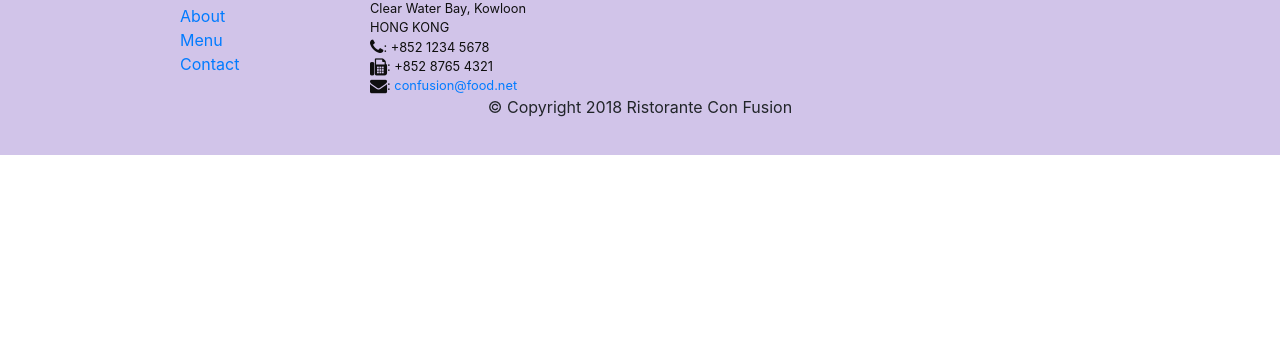
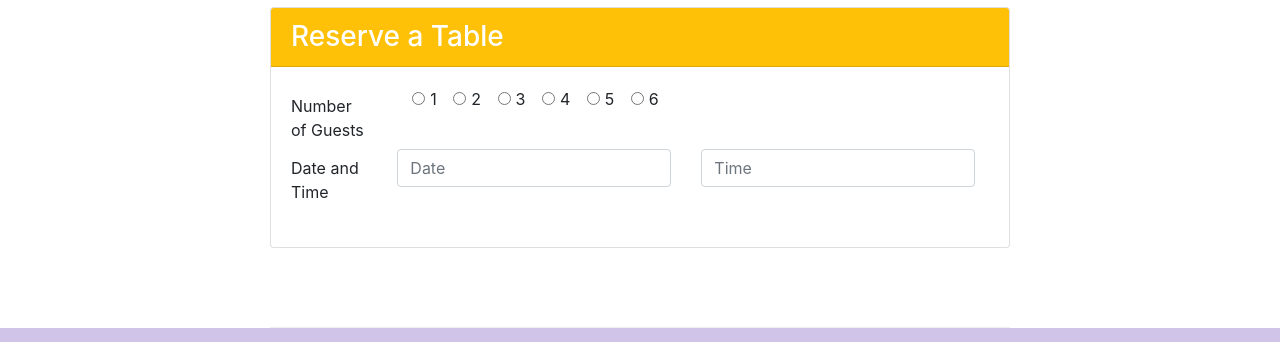
Before and after one commit to AniGhodake/Website_RistoranteConfusion, a website: page index.html in a window 1280 px wide. Shown: the part 1606-1948 px from the top of the page. Before the commit the page ends 1761 px from the top, so only its background shows below. Drawn offline with nearby package versions, Linux system fonts and the light colour scheme.

Commit message:
Assignment 2

```diff
--- a/index.html
+++ b/index.html
@@ -41,10 +41,16 @@
             <div class="row row-header">
                 <div class="col-12 col-sm-6">
                     <h1>Ristorante con Fusion</h1>
-                    <p>We take inspiration from the World's best cuisines, and create a unique fusion experience. Our lipsmacking creations will tickle your culinary senses!</p>
+                    <p>We take inspiration from the World's best cuisines, and<br> create a unique fusion experience. Our lipsmacking <br>creations will tickle your culinary senses!</p>
                 </div>
                 <div class="col-12 col-sm align-self-center">
                     <img src="img/logo.png" class="img-fluid">
+                </div>
+                <div class="col-12 col-sm align-self-center">
+                    <a role="button" class="btn btn-block nav-link btn-warning"
+                    data-toggle="modal" data-target="#loginModal2"
+                        data-placement="bottom" href="#reserveform">Reserve Table</a>
+
                 </div>
             </div>
         </div>
@@ -62,8 +68,8 @@
                     <div class="media-body">
                         <h2 class="mt-0">Uthappizza <span class="badge badge-danger">HOT</span> <span class="badge badge-pill badge-secondary">$4.99</span></h2>
                         <p class="d-none d-sm-block">A unique combination of Indian Uthappam (pancake) and
-                            Italian pizza, topped with Cerignola olives, ripe vine
-                            cherry tomatoes, Vidalia onion, Guntur chillies and
+                            Italian pizza,<br> topped with Cerignola olives, ripe vine
+                            cherry tomatoes, Vidalia onion,<br> Guntur chillies and
                             Buffalo Paneer.</p>
                     </div>
                 </div>
@@ -71,15 +77,47 @@
         </div>
 
 
+
+
+
+
         <div class="row row-content align-items-center">
             <div class="col-12 col-sm-4 col-md-3">
                 <h3>This Month's Promotions</h3>
             </div>
+
             <div class="col col-sm col-md">
-                <h2>Weekend Grand Buffet</h2>
-                <p>Featuring mouthwatering combinations with a choice of five different salads, six enticing appetizers, six main entrees and five choicest desserts. Free flowing bubbly and soft drinks. All for just $19.99 per person </p>
-            </div>
+                <div class="media-body">
+                    <img class="rounded float-right" src="img/buffet.png" alt="Generic placeholder image">
+                    <h2>Weekend Grand Buffet <span class="badge badge-danger"> HOT</span></h2>
+
+                    <p class="d-none d-sm-block"> Featuring mouthwatering combinations with a choice of five different salads,<br>
+                        six enticing appetizers, six main entrees and five choicest desserts. Free <br>
+                     flowing bubbly and soft drinks. All for just $19.99 per person</p>
+
+                </div>
+
+              </div>
+
         </div>
+
+
+
+
+
+
+
+
+
+
+
+
+
+
+
+
+
+
 
         <div class="row row-content align-items-center">
             <div class="col-12 col-sm-4 order-sm-last col-md-3">
@@ -93,15 +131,92 @@
                         <h2 class="mt-0">Alberto Somayya</h2>
                         <h4>Executive Chef</h4>
                         <p class="d-none d-sm-block">Award winning three-star Michelin chef with wide
-                            International experience having worked closely with
-                            whos-who in the culinary world, he specializes in
+                            International experience<br> having worked closely with
+                            whos-who in the culinary world, he specializes in<br>
                             creating mouthwatering Indo-Italian fusion experiences.
                             </p>
                     </div>
                 </div>
             </div>
         </div>
+
+
+
+        <div class="row row-content align-items-center col-12 col-sm-8">
+            <div class="card">
+                <h3 class="card-header bg-warning text-white">Reserve a Table</h3>
+                <div class="card-body">
+
+
+                    <div class="form-group row">
+
+                            <label for="inputEmail3" class="col-sm-2 col-form-label">
+                                Number<br> of Guests
+                            </label>
+                            <div class="col-sm-10">
+                                <div class="form-check form-check-inline">
+                                    <input class="form-check-input" type="radio" name="inlineRadioOptions" id="inlineRadio1" value="option1">
+                                    <label class="form-check-label" for="inlineRadio1">1</label>
+                                  </div>
+                                  <div class="form-check form-check-inline">
+                                    <input class="form-check-input" type="radio" name="inlineRadioOptions" id="inlineRadio2" value="option2">
+                                    <label class="form-check-label" for="inlineRadio2">2</label>
+                                  </div>
+                                  <div class="form-check form-check-inline">
+                                    <input class="form-check-input" type="radio" name="inlineRadioOptions" id="inlineRadio1" value="option1">
+                                    <label class="form-check-label" for="inlineRadio1">3</label>
+                                  </div>
+                                  <div class="form-check form-check-inline">
+                                    <input class="form-check-input" type="radio" name="inlineRadioOptions" id="inlineRadio2" value="option2">
+                                    <label class="form-check-label" for="inlineRadio2">4</label>
+                                  </div>
+                                  <div class="form-check form-check-inline">
+                                    <input class="form-check-input" type="radio" name="inlineRadioOptions" id="inlineRadio1" value="option1">
+                                    <label class="form-check-label" for="inlineRadio1">5</label>
+                                  </div>
+                                  <div class="form-check form-check-inline">
+                                    <input class="form-check-input" type="radio" name="inlineRadioOptions" id="inlineRadio2" value="option2">
+                                    <label class="form-check-label" for="inlineRadio2">6</label>
+                                  </div>
+                            </div>
+                            <label for="inputEmail3" class="col-sm-2 col-form-label">
+                            Date and Time
+                            </label>
+
+                                <div class="row">
+                                    <div class="col">
+                                      <input type="text" class="form-control" placeholder="Date">
+                                    </div>
+                                    <div class="col">
+                                      <input type="text" class="form-control" placeholder="Time">
+                                    </div>
+                                  </div>
+
+
+
+
+
+                    </div>
+
+
+
+                </div>
+            </div>
+        </div>
+
+
+
     </div>
+
+
+
+
+
+
+
+
+
+
 
     <footer class="footer">
         <div class="container">
```
